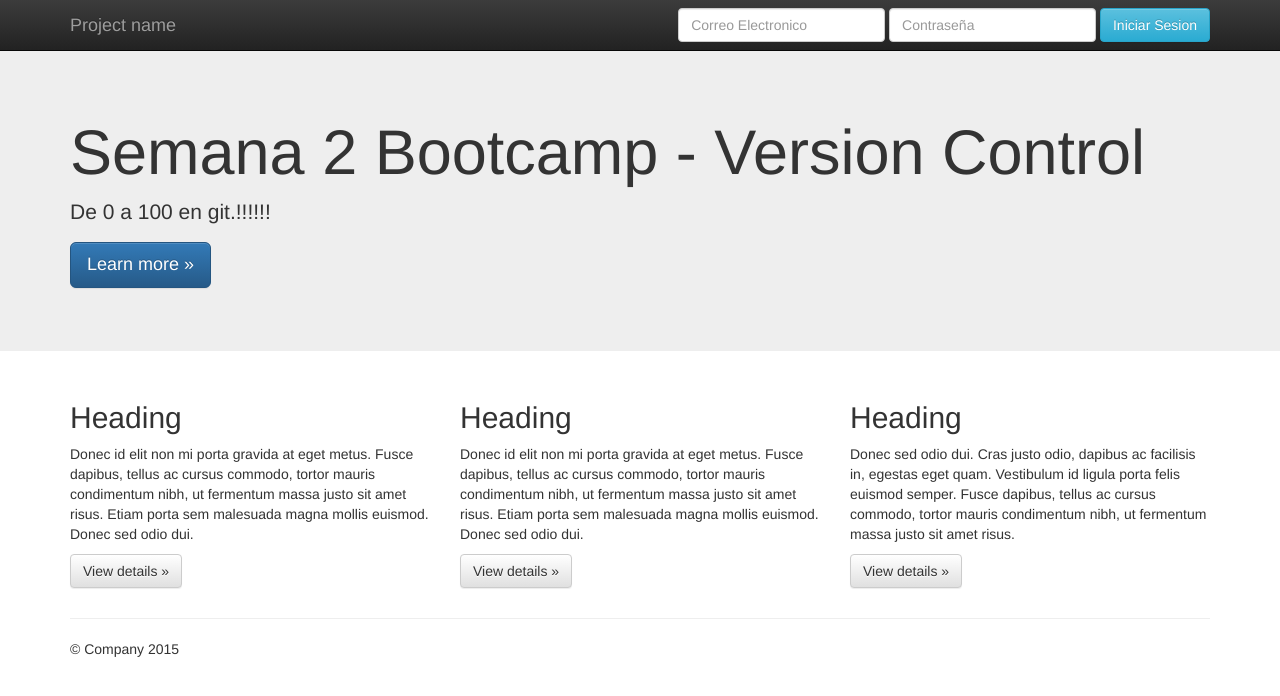
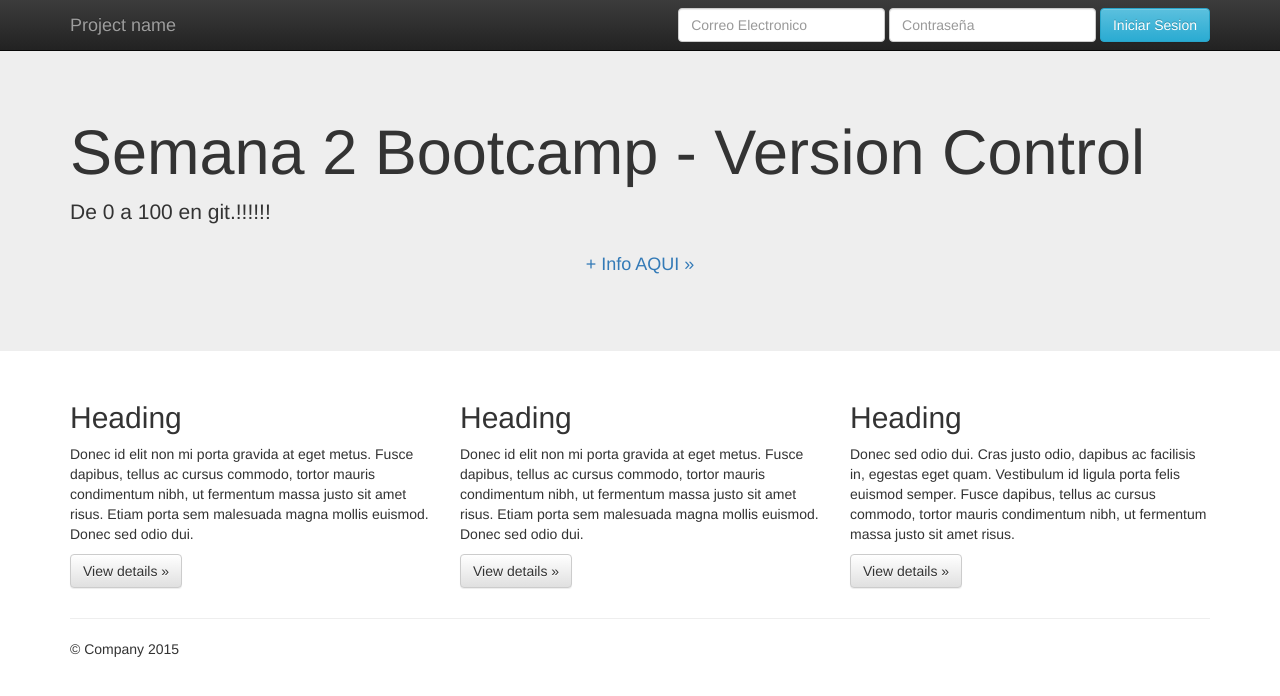
Before and after one commit to vderbis/Curso_Git, a plain HTML site: page index.html in a window 1280 px wide. Drawn offline with nearby package versions, Linux system fonts and the light colour scheme.

Commit message:
Se actualiza texto de boton en seccion principal del sitio

```diff
--- a/index.html
+++ b/index.html
@@ -57,7 +57,7 @@
       <div class="container">
         <h1>Semana 2 Bootcamp - Version Control</h1>
         <p>De 0 a 100 en git.!!!!!!</p>
-        <p><a class="btn btn-primary btn-lg" href="#" role="button">Learn more &raquo;</a></p>
+        <p><a class="btn btn-block btn-lg" href="#" role="button"> + Info AQUI &raquo;</a></p>
       </div>
     </div>
 
```
